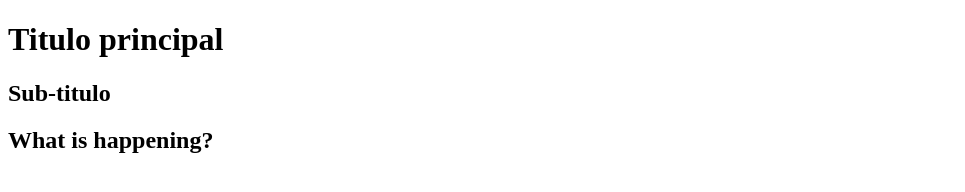
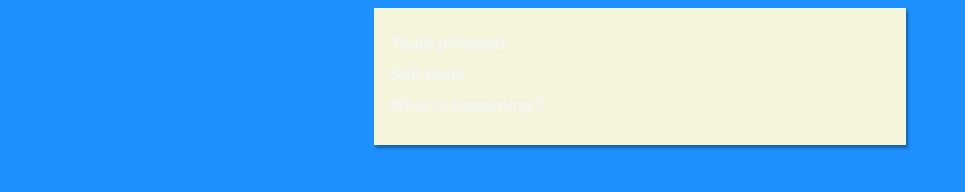
Before and after one commit to Tacianojr07/projeto-site, a plain HTML site: page index.html in a window 1280 px wide. Shown: the whole page, without its empty margins (0-965 px from the left). Drawn offline with Linux system fonts and the light colour scheme.

Commit message:
adicionando css

```diff
--- /dev/null
+++ b/estilo/style.css
@@ -0,0 +1,17 @@
+ * {
+    font-family: Arial, Helvetica, sans-serif;
+    font-size: 16px;
+ }
+
+ body {
+    background-color: dodgerblue;
+    color: whitesmoke;
+ }
+
+ main {
+    margin: auto;
+    background-color: beige;
+    padding: 16px;
+    width: 500px;
+    box-shadow: 2px 3px 3px rgba(0, 0, 0, 0.333);
+ }
--- a/index.html
+++ b/index.html
@@ -4,7 +4,8 @@
     <meta charset="UTF-8">
     <meta http-equiv="X-UA-Compatible" content="IE=edge">
     <meta name="viewport" content="width=device-width, initial-scale=1.0">
-    <title>Site</title>
+    <link rel="stylesheet" href="estilo/style.css">
+    <title>ZERo two</title>
 </head>
 <body>
     <main>
```
